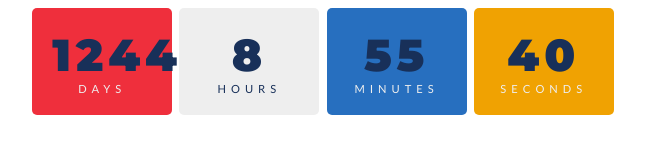
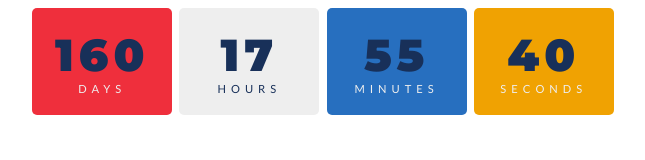
Before and after one commit to goz16/notion, a plain HTML site: page index.html in a window 1280 px wide. Shown: the whole page, without its empty margins (317-962 px from the left). Drawn offline with Linux system fonts and the light colour scheme.

Commit message:
Update index.html

```diff
--- a/index.html
+++ b/index.html
@@ -103,7 +103,7 @@ body{
 </body>
 <script>
     const year = new Date().getFullYear();
-const myDate = new Date('Oct 15, 2024 00:00:00');
+const myDate = new Date('Oct 27, 2021 09:00:00');
 console.log(myDate);
 
 // countdown
```
